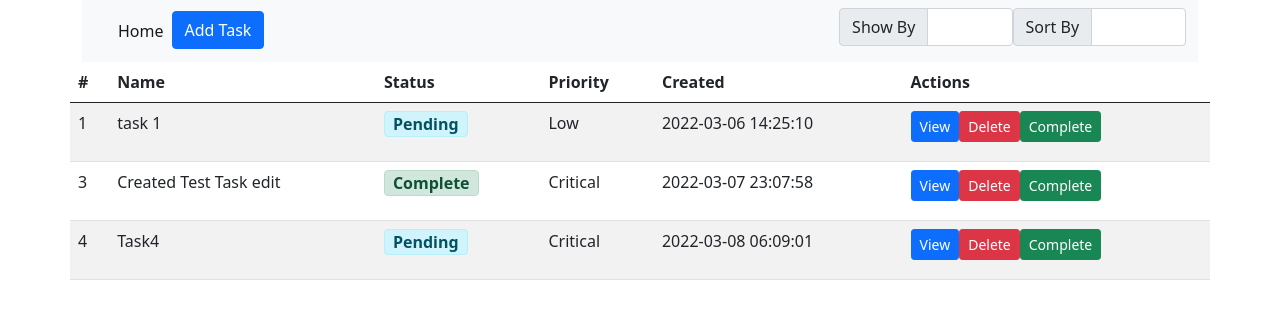
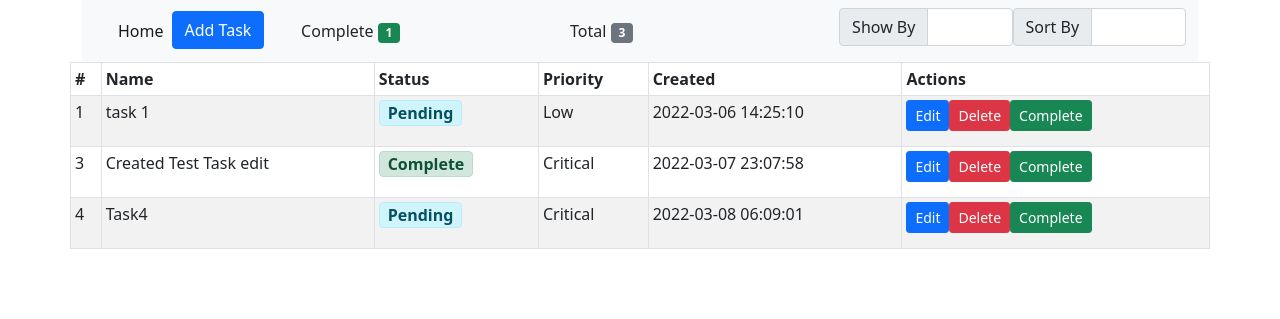
Before and after one commit to edmondoa/code-test, a PHP site: page / in a window 1280 px wide. Shown: the top 319 px of the page. Run offline with PHP 8.4, Linux system fonts and the light colour scheme; data comes from the database, SQL or seed files in the repository; both versions use the stored data as it was after the commit; some libraries are stand-ins or nearby versions.

Commit message:
Add Counts

```diff
--- a/controller/dbo.php
+++ b/controller/dbo.php
@@ -13,7 +13,7 @@ class DBProcess {
      * @param id task id
      * @param data['sortBy'] hold the field for sorting
      * @param data['showBy'] hold the field for viewing
-     * @return List tasks
+     * @return Array result
      */
     public function getTask($id = null,$data){
         $bind = [];
@@ -30,8 +30,12 @@ class DBProcess {
         }
         $stmt = $this->db->prepare('SELECT * FROM tasks '.$addon. " ".$orderBy);
         $stmt->execute($bind);
-            $tasks = [];
-            while ($row = $stmt->fetch(PDO::FETCH_ASSOC)) {
+        $tasks = [];
+        $completed = 0;
+        while ($row = $stmt->fetch(PDO::FETCH_ASSOC)) {
+            if( $row['status'] == 'Complete'){
+                $completed++;
+            }
             $tasks[] = [
                 'task_name' => $row['task_name'],
                 'description' => $row['description'],
@@ -41,7 +45,8 @@ class DBProcess {
                 'created' => $row['start_date'],
             ];
         }
-        return $tasks;
+        $result = ['tasks'=>$tasks, 'completed'=> $completed ,'total'=> count($tasks)];
+        return $result;
     }
 
     /**
@@ -112,5 +117,9 @@ class DBProcess {
         ]);
     }
 
+    public function count(){
+
+    }
+
 
 }
--- a/controller/proccesor.php
+++ b/controller/proccesor.php
@@ -8,7 +8,8 @@ $action = $_POST['action'];
 switch($action){
     case 'displayList':
         $datas = $db->getTask(null,$_POST);
-        echo  buildView($datas);
+        $view = buildView($datas['tasks']);
+        echo  json_encode(['tasks'=>$view,'total'=>$datas['total'],'completed' => $datas['completed']]);
         break;
     case 'addTask':
         $db->insertTask($_POST);
@@ -67,7 +68,7 @@ function priorityMapping($priorityCode){
  */
 function actions($id){
     $btns = "";
-    $btns .= "<a href='#' class='btn btn-sm btn-primary btn-view' data-id='".$id."' data-bs-toggle='modal' data-bs-target='#viewModal'>View</a>";
+    $btns .= "<a href='#' class='btn btn-sm btn-primary btn-view' data-id='".$id."' data-bs-toggle='modal' data-bs-target='#viewModal'>Edit</a>";
     $btns .= "<a href='#' class='btn btn-sm btn-danger btn-delete'  data-id='".$id."' >Delete</a>";
     $btns .= "<a href='#' class='btn btn-sm btn-success btn-complete' data-id='".$id."' >Complete</a>";
     return $btns;
--- a/index.php
+++ b/index.php
@@ -7,7 +7,10 @@
     <link href="https://cdn.jsdelivr.net/npm/bootstrap@5.0.2/dist/css/bootstrap.min.css" rel="stylesheet" integrity="sha384-EVSTQN3/azprG1Anm3QDgpJLIm9Nao0Yz1ztcQTwFspd3yD65VohhpuuCOmLASjC" crossorigin="anonymous">
     <script  src="https://code.jquery.com/jquery-3.6.0.min.js"  integrity="sha256-/xUj+3OJU5yExlq6GSYGSHk7tPXikynS7ogEvDej/m4="  crossorigin="anonymous"></script>
     <link rel="stylesheet" href="https://cdn.jsdelivr.net/npm/bootstrap-icons@1.3.0/font/bootstrap-icons.css">
+    <link rel="stylesheet" type="text/css" href="https://cdn.datatables.net/v/bs5/dt-1.11.5/datatables.min.css"/>
+
     <script src="https://cdn.jsdelivr.net/npm/bootstrap@5.0.2/dist/js/bootstrap.bundle.min.js" integrity="sha384-MrcW6ZMFYlzcLA8Nl+NtUVF0sA7MsXsP1UyJoMp4YLEuNSfAP+JcXn/tWtIaxVXM" crossorigin="anonymous"></script>
+    <script type="text/javascript" src="https://cdn.datatables.net/v/bs5/dt-1.11.5/datatables.min.js"></script>
     <style>
         .alert { padding: 0px 8px !important; }
     </style>
--- a/resource/js/master.js
+++ b/resource/js/master.js
@@ -2,7 +2,6 @@
 $( document ).ready(function() {
 
     getList();
-
 
     $("body").delegate(".btn-add-task",'click',function(event){
       event.preventDefault();
@@ -56,9 +55,12 @@ var getList = function(){
       url: "controller/proccesor.php",
       type: "POST",
       data: data,
+      dataType: 'json',
       context: document.body
     }).done(function(result) {
-      $( "#list-table" ).html( result );
+      $( "#list-table" ).html( result.tasks );
+      $("#total-completed").html( result.completed);
+      $("#total").html( result.total);
     });
 
 }
@@ -89,6 +91,7 @@ var getView = function(){
     });
 }
 
+
 // clear form values
 var clearForm = function(){
   $("[name=name]").val('');
--- a/resource/views/header.php
+++ b/resource/views/header.php
@@ -15,8 +15,13 @@
         </button>
         </li>
 
-
       </ul>
+      <div class="col-3">
+        Complete <span class="badge bg-secondary bg-success" id='total-completed'>4</span>
+      </div>
+      <div class="col-3">
+        Total <span class="badge bg-secondary bg-primary" id='total'>4</span>
+      </div>
       <form class="d-flex">
       <div class="input-group mb-2">
           <span class="input-group-text" >Show By</span>
--- a/resource/views/list-task.php
+++ b/resource/views/list-task.php
@@ -1,15 +1,16 @@
-<table class="table table-striped">
+<table class="table table-striped table-bordered table-sm" cellspacing="0" width="100%" id="dtBasicExample">
     <thead>
         <tr>
-            <th scope="col">#</th>
-            <th scope="col" >Name </th>
-            <th scope="col">Status</th>
-            <th scope="col">Priority</th>
-            <th scope="col">Created</th>
-            <th scope="col">Actions</th>
+            <th class="th-sm" scope="col">#</th>
+            <th class="th-sm" scope="col" >Name </th>
+            <th class="th-sm" scope="col">Status</th>
+            <th class="th-sm" scope="col">Priority</th>
+            <th class="th-sm" scope="col">Created</th>
+            <th class="th-sm" scope="col">Actions</th>
         </tr>
     </thead>
     <tbody id="list-table">
 
     </tbody>
+
 </table>
```
Also changed, not shown: db/task.sqlite3.
